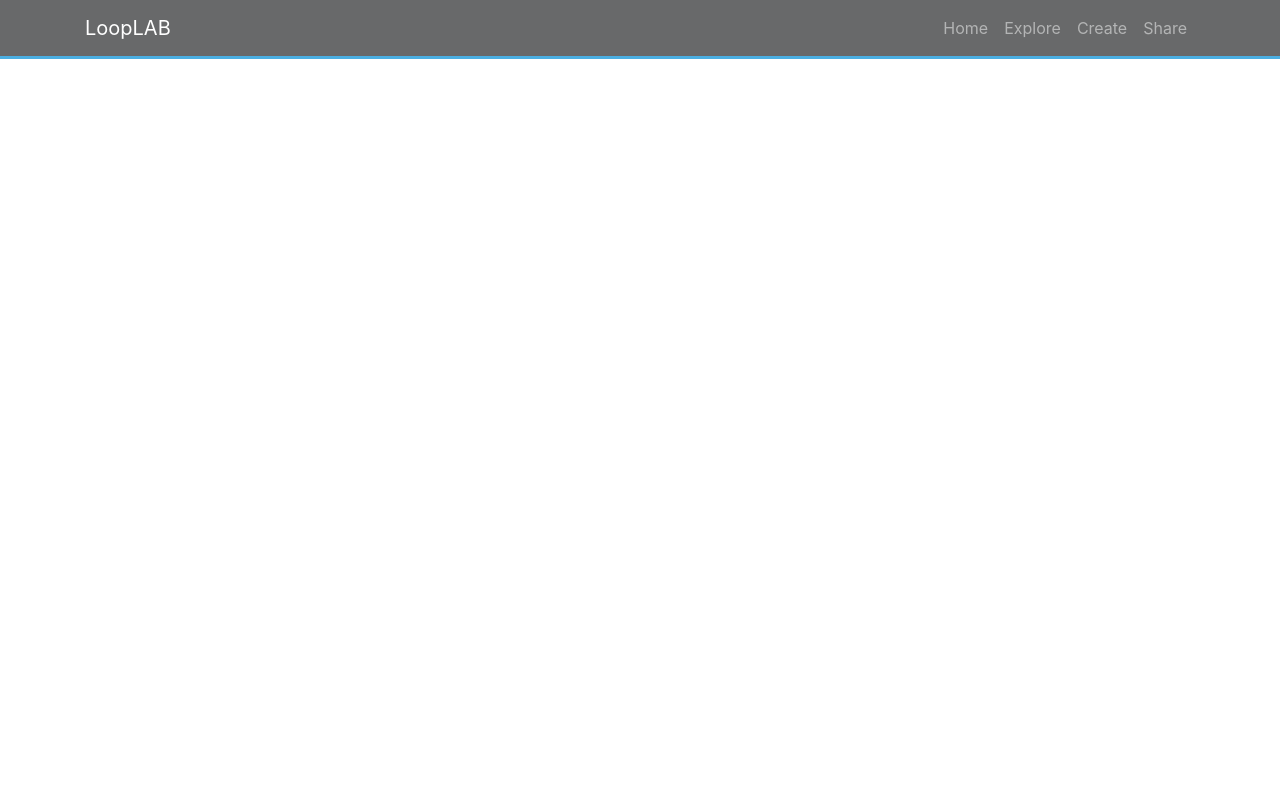
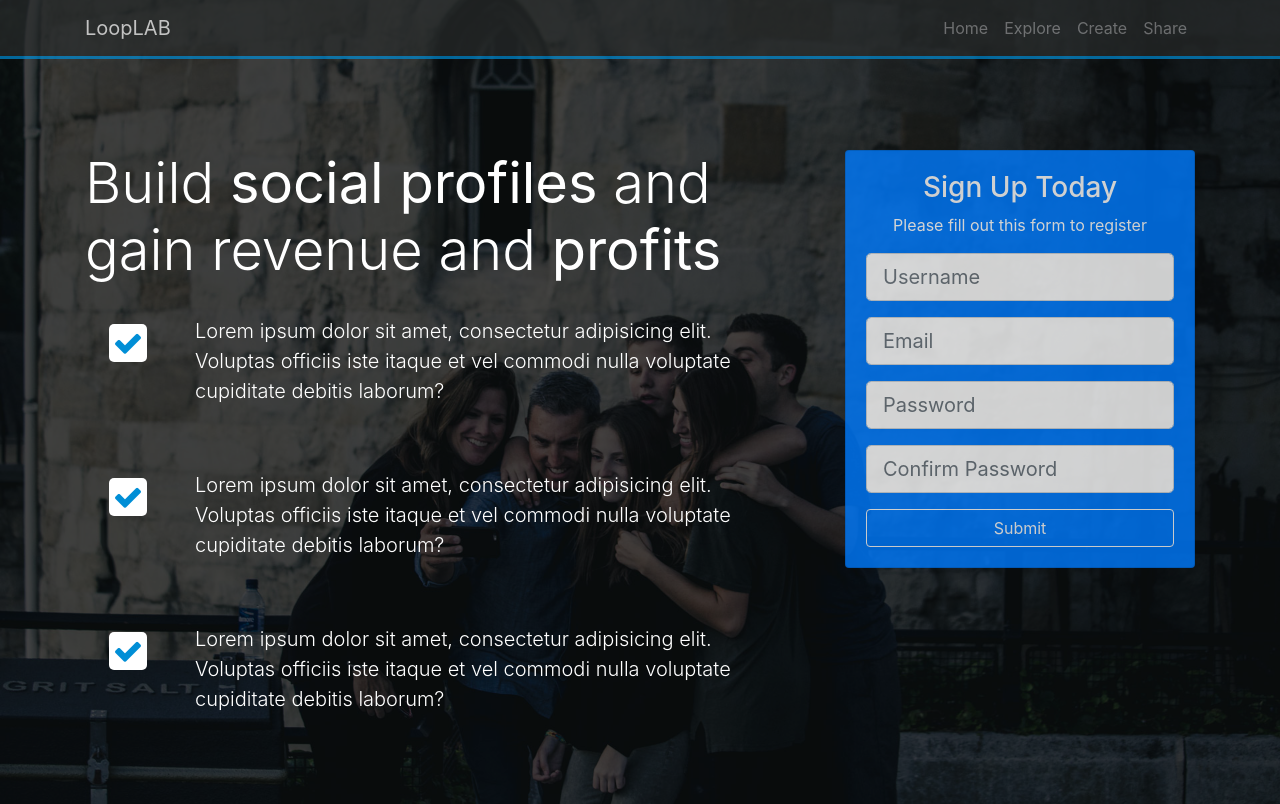
Before and after one commit to saddamhr/looplab, a plain HTML site: page index.html in a window 1280 px wide. Drawn offline with Linux system fonts and the light colour scheme.

Commit message:
home section done

```diff
--- a/assets/scss/style.scss
+++ b/assets/scss/style.scss
@@ -1,5 +1,50 @@
+$body-bg:#333;
+$font-color: #fff;
+$primary-color: #008ed6;
+$icon-font-size: 30px;
+
+body {
+    background: $body-bg;
+    color: $font-color;
+}
 .navbar {
-    border-bottom: 3px solid #008ed6;
+    border-bottom: 3px solid $primary-color;
     background: #292b2c;
     opacity: 0.7;
 }
+
+#home-section {
+    background: url(../img/home.jpg) no-repeat center top;
+    background-size: cover;
+    background-attachment: fixed;
+    min-height: 700px;
+
+    .dark-overlay {
+        background: rgba(0,0,0,0.7);
+        min-height: 700px;
+    }
+
+    .fa {
+        background: #fff;
+        color: $primary-color;
+        padding: 4px;
+        font-size: $icon-font-size;
+        border-radius: 5px;
+    }
+
+    .card-form {
+        opacity: 0.8;
+    }
+
+    .home-inner {
+        padding-top: 150px;
+        padding-bottom: 50px;
+    }
+
+}
+
+@media(max-width: 768) {
+    #home-section h1 {
+        font-size: 36px;
+    }
+}
--- a/index.html
+++ b/index.html
@@ -2,14 +2,18 @@
 <html lang="en">
 <head>
 	<meta charset="UTF-8">
-	<title>Web Starter Pack</title>
+	<title>LoopLAB</title>
+	<link rel="shortcut icon" type="image/x-icon" href="assets/img/m.png">
+	<!-- <link rel="shortcut icon" href="favicon.ico" type="assets/img/m.png"> -->
 	<link rel="stylesheet" href="assets/css/font-awesome.min.css">
 	<link rel="stylesheet" href="assets/css/bootstrap.css">
 	<link rel="stylesheet" href="assets/css/style.css">
 </head>
 <body>
 
-	<nav class="navbar navbar-dark navbar-expand-md">
+	<!-- NAVBAR -->
+
+	<nav class="navbar navbar-dark navbar-expand-md fixed-top">
 		<div class="container">
 			<a href="#" class="navbar-brand">LoopLAB</a>
 			<button class="navbar-toggler navbar-toggler-right" type="button" data-toggle="collapse" data-target="#navbarNav">
@@ -18,7 +22,7 @@
 			<div class="collapse navbar-collapse" id="navbarNav">
 				<ul class="navbar-nav ml-auto">
 					<li class="nav-item">
-						<a class="nav-link" href="#home-top-section">Home</a>
+						<a class="nav-link" href="#home-section">Home</a>
 					</li>
 					<li>
 						<a class="nav-link" href="#explore-head-section">Explore</a>
@@ -34,6 +38,67 @@
 		</div>
 	</nav>
 
+	<!-- HEAD SECTION -->
+	<section id="home-section">
+		<div class="dark-overlay">
+			<div class="home-inner">
+				<div class="container">
+					<div class="row">
+						<div class="col-lg-8 col-md-12 d-none d-sm-block">
+							<h1 class="display-4">Build <strong>social profiles</strong> and gain revenue and <strong>profits</strong></h1>
+							<div class="d-flex flex-row">
+								<div class="p-4 align-self-start mt-2">
+									<i class="fa fa-check"></i>
+								</div>
+								<div class="p-4 align-self-end">
+									<p class="lead">Lorem ipsum dolor sit amet, consectetur adipisicing elit. Voluptas officiis iste itaque et vel commodi nulla voluptate cupiditate debitis laborum?</p>
+								</div>
+							</div>
+							<div class="d-flex flex-row">
+								<div class="p-4 align-self-start mt-2">
+									<i class="fa fa-check"></i>
+								</div>
+								<div class="p-4 align-self-end">
+									<p class="lead">Lorem ipsum dolor sit amet, consectetur adipisicing elit. Voluptas officiis iste itaque et vel commodi nulla voluptate cupiditate debitis laborum?</p>
+								</div>
+							</div>
+							<div class="d-flex flex-row">
+								<div class="p-4 align-self-start mt-2">
+									<i class="fa fa-check"></i>
+								</div>
+								<div class="p-4 align-self-end">
+									<p class="lead">Lorem ipsum dolor sit amet, consectetur adipisicing elit. Voluptas officiis iste itaque et vel commodi nulla voluptate cupiditate debitis laborum?</p>
+								</div>
+							</div>
+						</div>
+						<div class="col-lg-4 col-md-12">
+							<div class="card bg-primary text-center card-form">
+								<div class="card-body">
+									<h3>Sign Up Today</h3>
+									<p>Please fill out this form to register</p>
+									<form>
+										<div class="form-group">
+											<input type="text" placeholder="Username" name="username" class="form-control form-control-lg">
+										</div>
+										<div class="form-group">
+											<input type="text" placeholder="Email" name="email" class="form-control form-control-lg">
+										</div>
+										<div class="form-group">
+											<input type="password" placeholder="Password" name="pass1" class="form-control form-control-lg">
+										</div>
+										<div class="form-group">
+											<input type="password" placeholder="Confirm Password" name="pass2" class="form-control form-control-lg">
+										</div>
+										<input type="submit" class="btn btn-outline-light btn-block" value="Submit">
+									</form>
+								</div>
+							</div>
+						</div>
+					</div>
+				</div>
+			</div>
+		</div>
+	</section>
 
 	<script src="assets/js/jquery.min.js"></script>
 	<script src="assets/js/popper.min.js"></script>
```
Also changed, not shown: assets/css/style.css, assets/img/create.jpeg (added), assets/img/desk.jpeg (added), assets/img/explore.jpeg (added), assets/img/home.jpg (added), assets/img/m.png (added), assets/img/share.jpeg (added).
